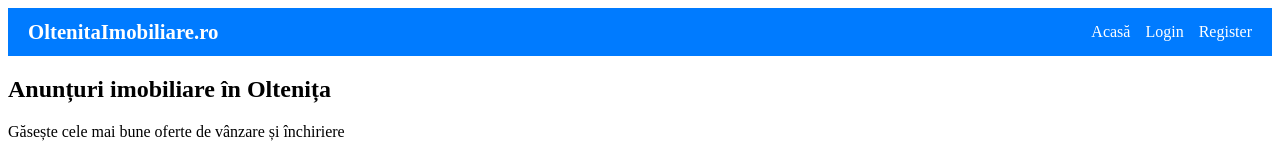
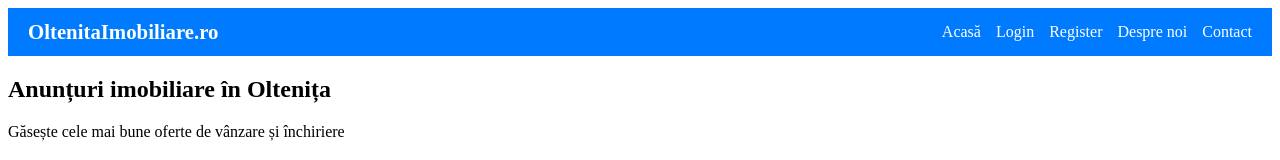
Before and after one commit to Nutujean/oltenitaimobiliare-frontend, a React (Vite) app: page / in a window 1280 px wide. Shown: the top 160 px of the page. Built offline with nearby package versions, Linux system fonts and the light colour scheme; no server answers.

Commit message:
Update Navbar with DespreNoi and Contact links

```diff
--- a/src/components/Navbar.jsx
+++ b/src/components/Navbar.jsx
@@ -35,6 +35,13 @@ function Navbar() {
             </li>
           </>
         )}
+        {/* Linkuri informative */}
+        <li>
+          <Link to="/despre-noi">Despre noi</Link>
+        </li>
+        <li>
+          <Link to="/contact">Contact</Link>
+        </li>
       </ul>
     </nav>
   );
```
